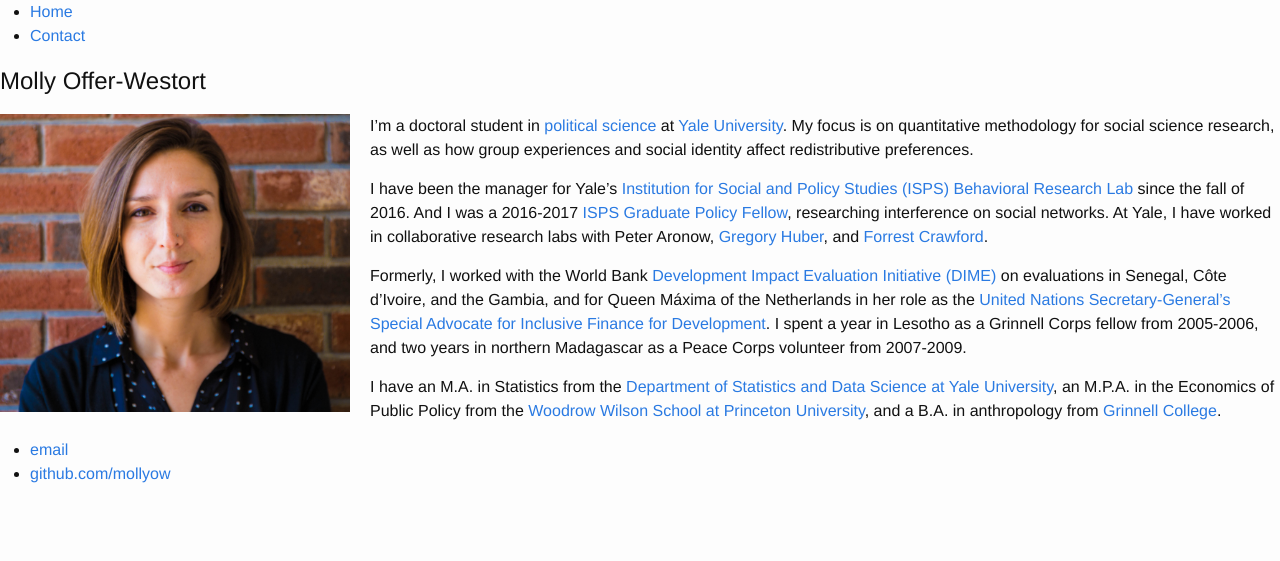
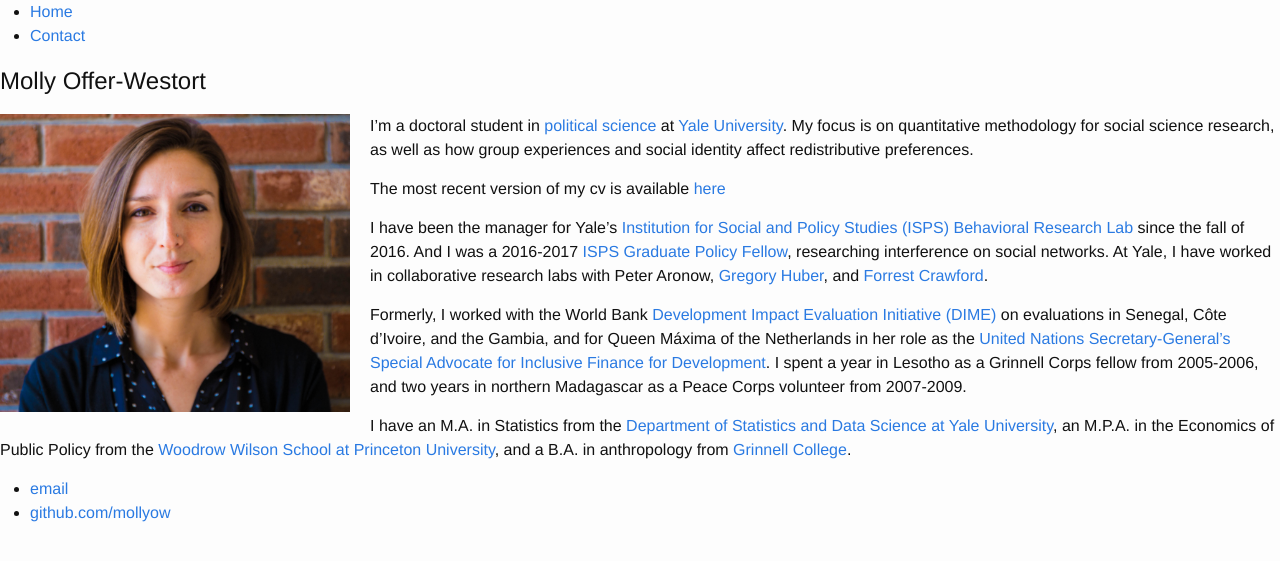
Before and after one commit to mollyow/mollyow.github.io, a Jekyll site: the page built from index.markdown, in a window 1280 px wide. Shown: the top 561 px of the page. Built offline with Jekyll 4.4.1, drawn with Linux system fonts in a browser that asks for light colours.

Commit message:
adds new landing page

```diff
--- /dev/null
+++ b/_layouts/design-mow.html
@@ -0,0 +1,34 @@
+<!DOCTYPE html>
+	<html>
+		<head>
+			<title>Molly Offer-Westort: {{ page.title }}</title>
+			<link href="https://fonts.googleapis.com/css?family=Istok+Web" rel="stylesheet">
+			<!-- link to main stylesheet -->
+			<link rel="stylesheet" type="text/css" href="/css/main.css">
+
+		</head>
+		<body>
+			<nav>
+	    		<ul>
+	        		<li><a href="/">Home</a></li>
+	        		<li><a href="/contact">Contact</a></li>
+	        		<!-- <li><a href="/cv">CV</a></li> -->
+	        		<!-- <li><a href="/blog">Blog</a></li> -->
+	    		</ul>
+			</nav>
+			<h2>Molly Offer-Westort</h2>
+			<div class="container">
+
+			{{ content }}
+
+			</div><!-- /.container -->
+			<footer>
+	    		<ul>
+	        		<li><a href="mailto:mollyow@gmail.com">email</a></li>
+	        		<li><a href="https://github.com/mollyow">github.com/mollyow</a></li>
+				</ul>
+			</footer>
+
+			{% include analytics.html %}
+		</body>
+	</html>
--- a/index.markdown
+++ b/index.markdown
@@ -1,13 +1,15 @@
 ---
-layout: default
+layout: design-mow
 title: "Home"
-date:   2016-07-26
+date:   2017-06-22
 ---
 <img style="float: left; width: 350px; margin: 0 20px 10px 0" src="/assets/molly_brick.jpg" alt="pic" />
 
 I'm a doctoral student in [political science](http://politicalscience.yale.edu/){:target="_blank"} at [Yale University](http://www.yale.edu/){:target="_blank"}.
 My focus is on quantitative methodology for social science research, as well as how group experiences and social identity affect redistributive preferences.
 
+The most recent version of my cv is available [here](https://mollyow.github.io/assets/cv_MOW_2017.pdf)
+
 I have been the manager for Yale's [Institution for Social and Policy Studies (ISPS)](http://isps.yale.edu) [Behavioral Research Lab](http://isps.yale.edu/yale-isps-behavioral-research-lab) since the fall of 2016. And I was a 2016-2017 [ISPS Graduate Policy Fellow](http://isps.yale.edu/team/molly-offer-westort), researching interference on social networks. At Yale, I have worked in collaborative research labs with Peter Aronow, [Gregory Huber](http://huber.research.yale.edu/gspd.html), and [Forrest Crawford](http://www.crawfordlab.io/people/).
 
 Formerly, I  worked with the World Bank [Development Impact Evaluation Initiative (DIME)](http://web.worldbank.org/WBSITE/EXTERNAL/EXTDEC/EXTDEVIMPEVAINI/0,,contentMDK:23422972~pagePK:64168445~piPK:64168309~theSitePK:3998212,00.html){:target="_blank"} on evaluations in Senegal, Côte d’Ivoire, and the Gambia, and for Queen Máxima of the Netherlands in her role as the [United Nations Secretary-General’s Special Advocate for Inclusive Finance for Development](https://www.unsgsa.org/){:target="_blank"}. I spent a year in Lesotho as a Grinnell Corps fellow from 2005-2006, and two years in northern Madagascar as a Peace Corps volunteer from 2007-2009.
```
Also changed, not shown: 1 other file.
